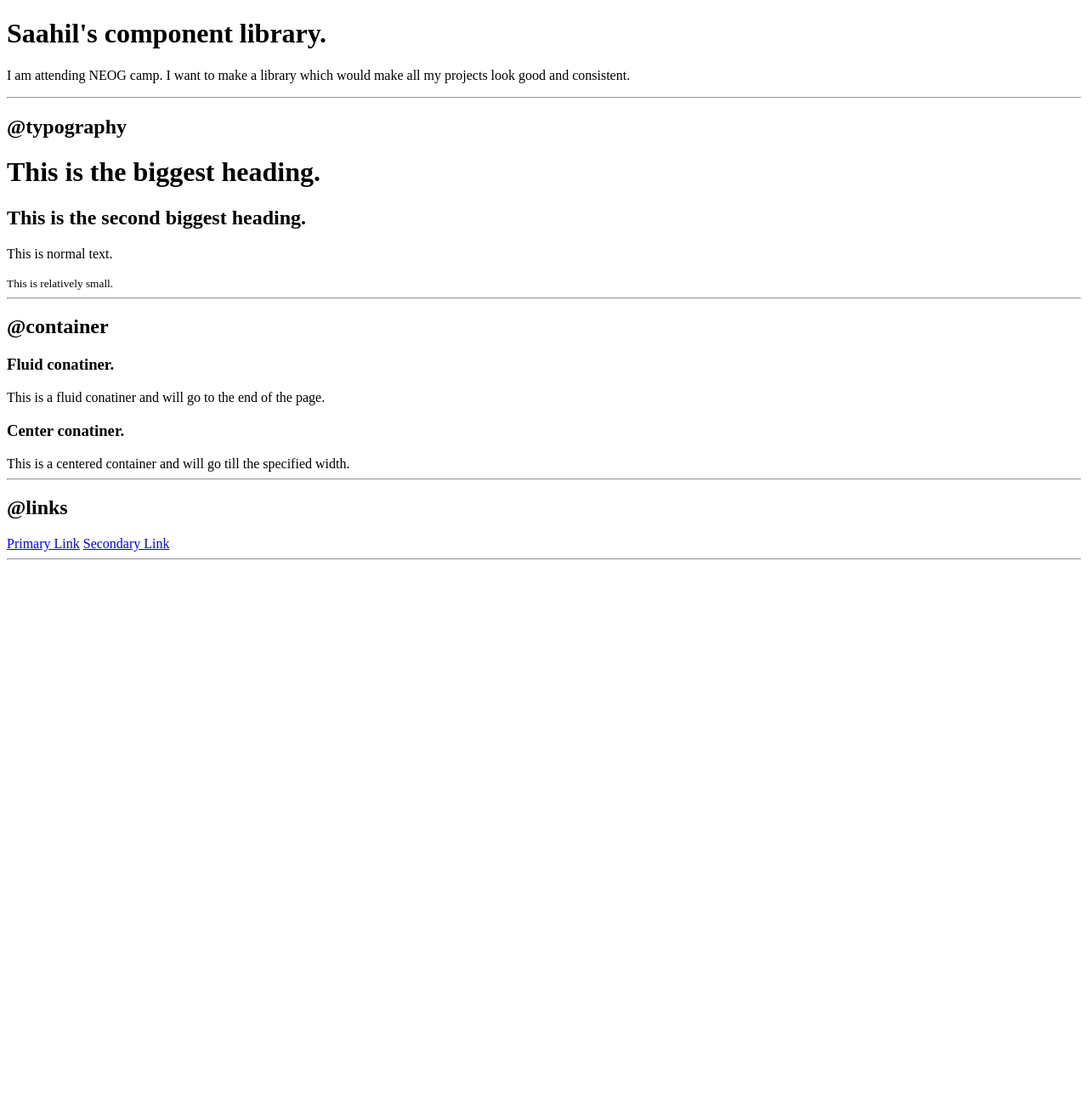
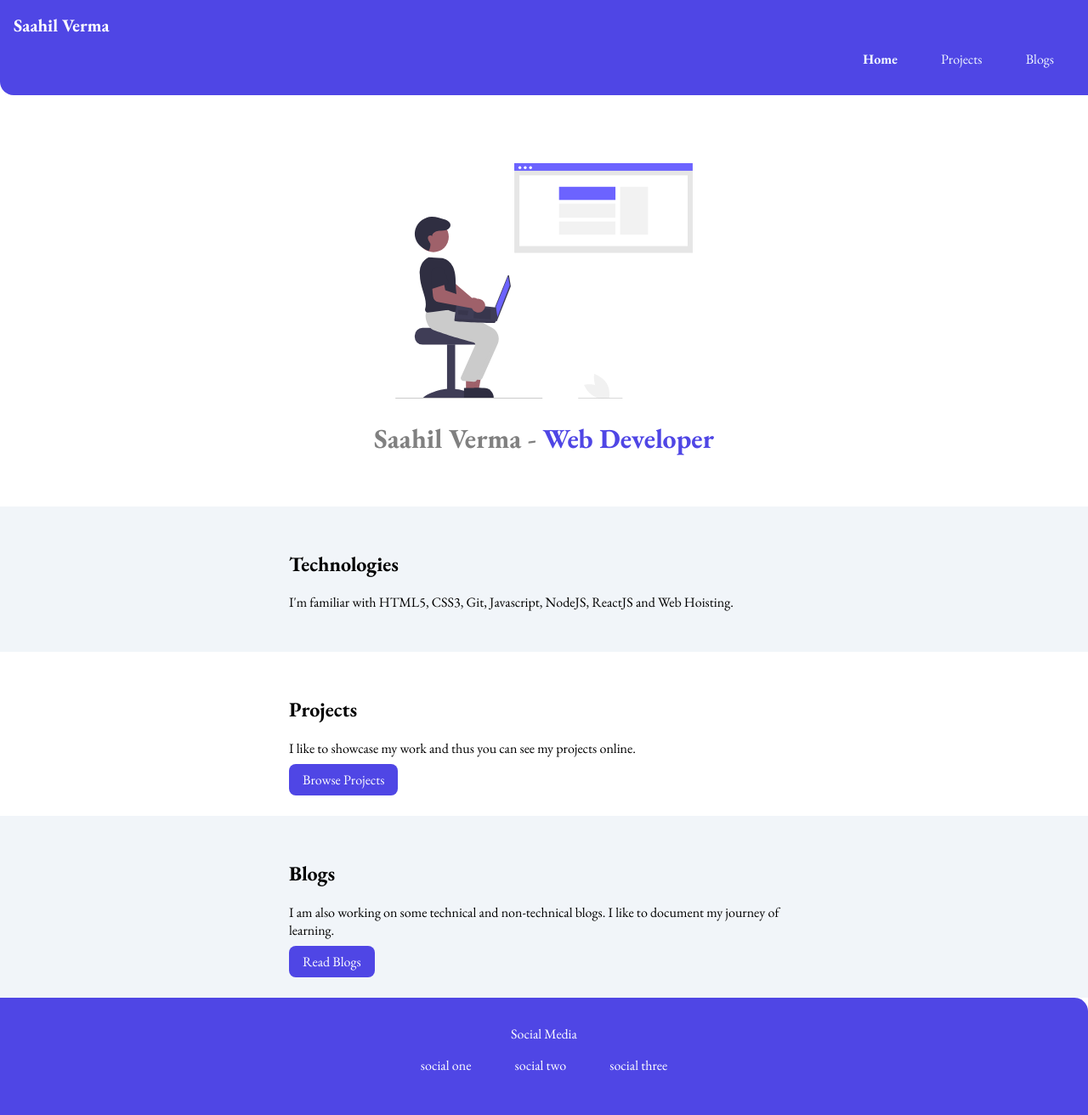
Before and after one commit to 02SAAHIL/neogcamp-level-3, a plain HTML site: page index.html in a window 1280 px wide. Shown: the whole page at 85% size. Before the commit the page ends 800 px from the top, so only its background shows below. Drawn offline with nearby package versions, Linux system fonts and the light colour scheme.

Commit message:
Update index.html

```diff
--- a/index.html
+++ b/index.html
@@ -4,28 +4,63 @@
     <meta charset="UTF-8">
     <meta http-equiv="X-UA-Compatible" content="IE=edge">
     <meta name="viewport" content="width=device-width, initial-scale=1.0">
-    <title>Component Library</title>
+    <title>Home | Saahil Verma</title>
+    <link href="styles.css" rel="stylesheet" />
 </head>
 <body>
-    <h1>Saahil's component library.</h1>
-    <p>I am attending NEOG camp. I want to make a library which would make all my projects look good and consistent. </p>
-    <hr>
-    <h2>@typography</h2>
-    <h1>This is the biggest heading.</h1>
-    <h2>This is the second biggest heading.</h2>
-    <p>This is normal text.</p>
-    <small>This is relatively small.</small>
-    <hr>
-    <h2>@container</h2>
-    <h3>Fluid conatiner.</h3>
-    <div>This is a fluid conatiner and will go to the end of the page.</div>
-    <h3>Center conatiner.</h3>
-    <div>This is a centered container and will go till the specified width.</div>
-    <hr>
 
-    <h2>@links</h2>
-    <a href="/">Primary Link</a>
-    <a href="/">Secondary Link</a>
-    <hr>
+    <nav class="navigation">
+        <div class="nav-brand"> Saahil Verma</div>
+        <ul class="list-non-bullet nav-pills">
+            <li class="list-item">
+                <a class="link link-active" href="/"> Home</a>
+            </li>
+            <li class="list-item">
+                <a class="link" href="/projects.html"> Projects</a>
+            </li>
+            <li class="list-item">
+                <a class="link" href="/blogs.html"> Blogs</a>
+            </li>
+        </ul>
+    </nav>
+
+    <header class="hero">
+        <img class="hero-img" src="images/hero.svg" />
+        <h2 class="hero-heading" >Saahil Verma - <span class="heading-inverted">Web Developer </span></h2>
+      </header>
+
+      <section class="section ow">
+        <div class="container container-center">
+            <h1>Technologies</h1>
+        <p> I'm familiar with HTML5, CSS3, Git, Javascript, NodeJS, ReactJS and Web Hoisting.</p>
+        </div>
+    </section>
+
+
+    <section class="section">
+        <div class="container container-center">
+            <h1>Projects</h1>
+        <p> I like to showcase my work and thus you can see my projects online.</p>
+        <a class = "link link-primary" href="/">Browse Projects</a>
+        </div>
+    </section>
+
+    <section class="section ow">
+        <div class="container container-center">
+            <h1>Blogs</h1>
+        <p> I am also working on some technical and non-technical blogs. I like to document my journey of learning.</p>
+        <a class = "link link-primary" href="/">Read Blogs</a>
+         </div>
+    </section>
+
+    <footer class="footer">
+        <div class="footer=header">Social Media</div>
+        <ul class="social-links list-non-bullet">
+            <li class="list-item"><a class="link" href ="/">social one</a>
+            <li class="list-item"><a class="link" href ="/">social two</a>
+            <li class="list-item"><a class="link" href ="/">social three</a>
+
+        </ul>
+    </footer>
 </body>
 </html>
```
